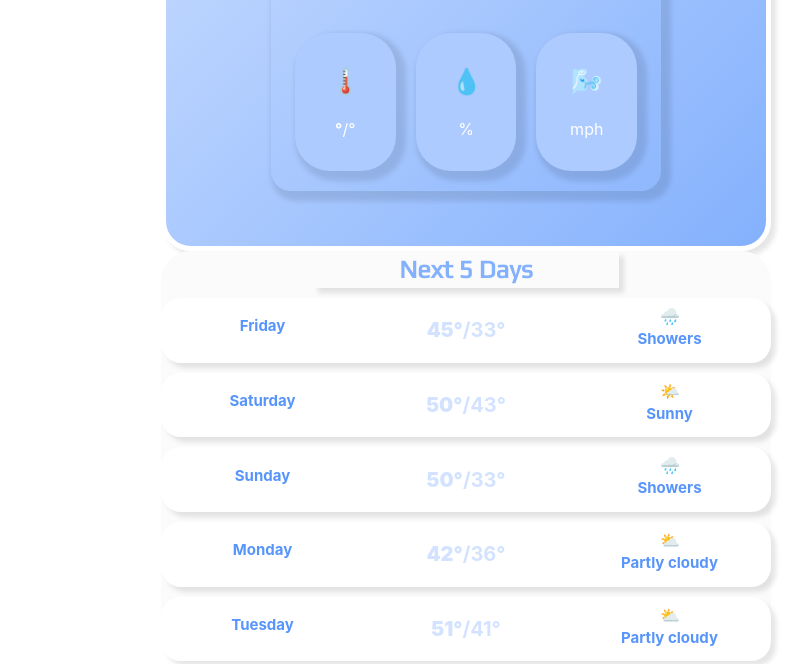
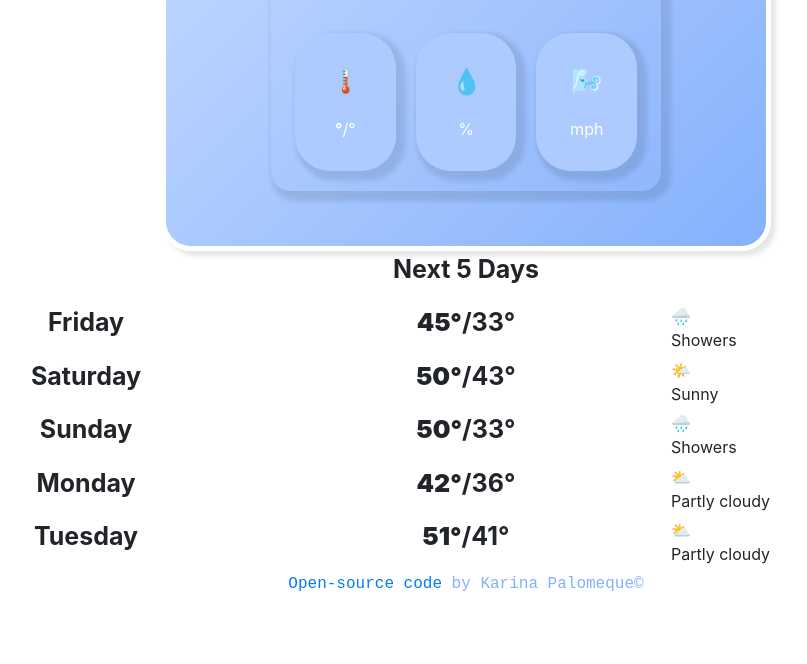
Before and after one commit to karyraquell/weather-app, a plain HTML site: page index.html in a window 1280 px wide. Shown: the part 466-1130 px from the top of the page, without its empty margins (174-981 px from the left). After the commit the page ends 1062 px from the top, so only its background shows below. Drawn offline with nearby package versions, Linux system fonts and the light colour scheme; no server answers.

Commit message:
changed links color and margin-left percentage. removed styling for some elements

```diff
--- a/src/styles.css
+++ b/src/styles.css
@@ -17,6 +17,10 @@ footer {
   text-align: center;
   font-family: monospace;
   color: #84b1fd;
+}
+
+.units a {
+  color: #fff;
 }
 
 .container {
@@ -114,7 +118,7 @@ footer {
 
 .temp {
   font-size: 80px;
-  margin-left: 15%;
+  margin-left: 7%;
   position: relative;
   top: -50px;
   font-family: "Play", sans-serif;
@@ -142,54 +146,3 @@ footer {
   font-size: 20px;
   font-family: "Play", sans-serif;
 }
-
-.next-5 {
-  margin: 0 auto;
-  text-align: center;
-  background: #fbfbfc;
-  max-width: 55%;
-  border-radius: 30px;
-}
-
-.sub-heading {
-  font-family: "Play", sans-serif;
-  color: #84b1fd;
-  box-shadow: 5px 5px 5px rgba(0, 0, 0, 0.1);
-  max-width: 50%;
-  margin: 0 auto;
-}
-
-.friday,
-.saturday,
-.sunday,
-.monday,
-.tuesday {
-  background: #fff;
-  border-radius: 20px;
-  margin: 10px 0;
-  box-shadow: 5px 5px 5px rgba(0, 0, 0, 0.1);
-}
-
-.day-otw,
-.weather-descr {
-  color: #5795fb;
-  font-size: 15px;
-}
-
-.h-l {
-  font-size: 20px;
-  color: #d3e3ff;
-}
-
-.day-otw,
-.h-l {
-  margin: 10% auto;
-}
-
-.weather-descr {
-  font-weight: bold;
-}
-
-.emoji {
-  margin-top: 1%;
-}
```
